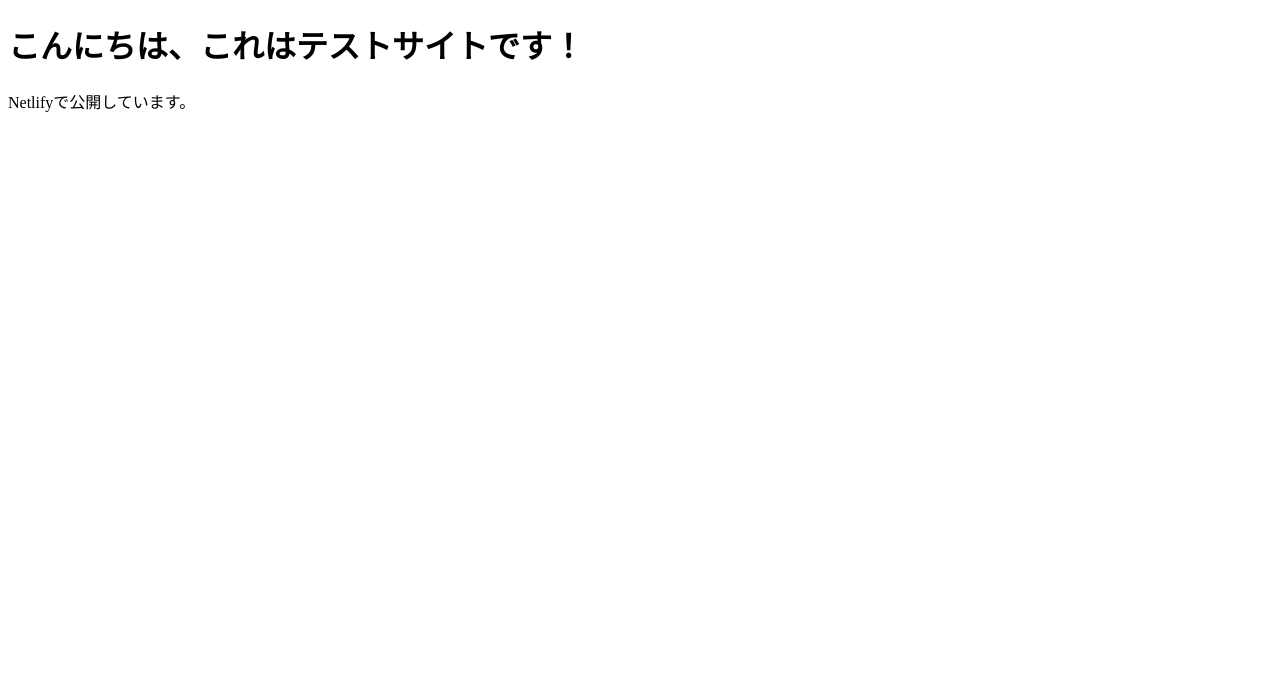
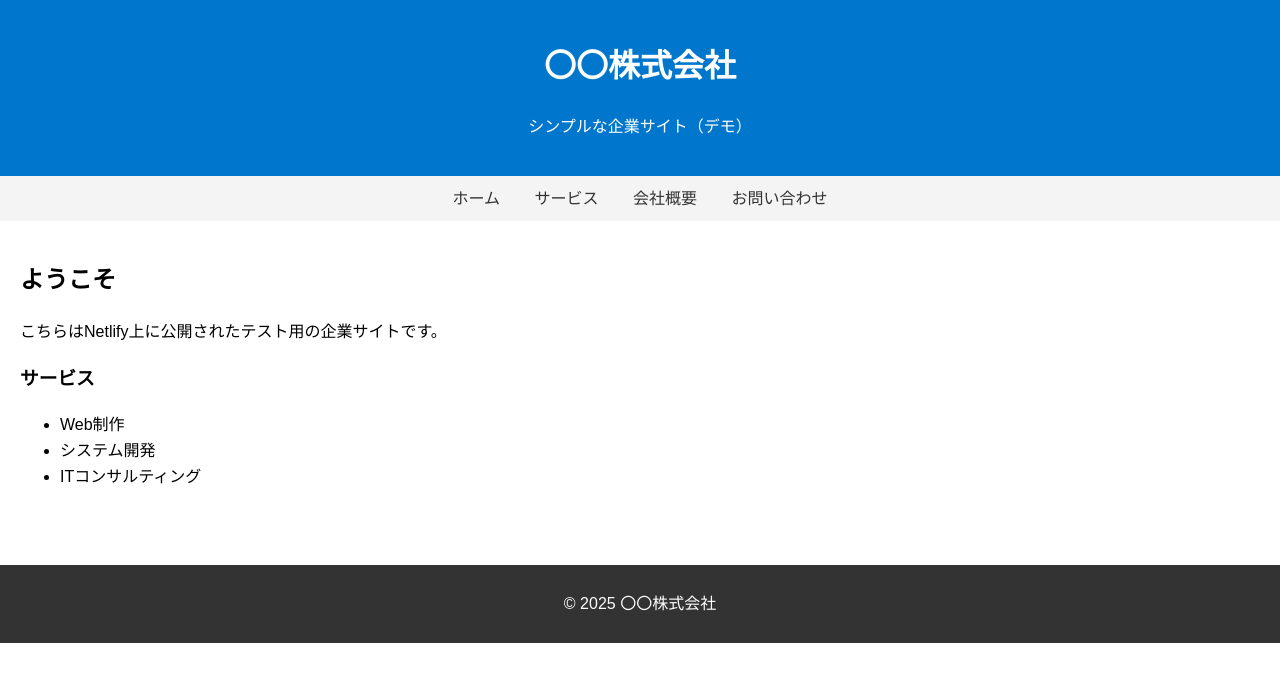
Before and after one commit to icino2851/test-site, a plain HTML site: page index.html in a window 1280 px wide. Drawn offline with Linux system fonts and the light colour scheme.

Commit message:
Update index.html

```diff
--- a/index.html
+++ b/index.html
@@ -2,10 +2,72 @@
 <html lang="ja">
 <head>
   <meta charset="UTF-8">
-  <title>テストサイト</title>
+  <meta name="viewport" content="width=device-width, initial-scale=1.0">
+  <title>テスト企業サイト</title>
+  <style>
+    body {
+      font-family: sans-serif;
+      margin: 0;
+      padding: 0;
+      line-height: 1.6;
+    }
+    header {
+      background-color: #0077cc;
+      color: white;
+      padding: 20px;
+      text-align: center;
+    }
+    nav {
+      background-color: #f4f4f4;
+      padding: 10px;
+      text-align: center;
+    }
+    nav a {
+      margin: 0 15px;
+      text-decoration: none;
+      color: #333;
+    }
+    main {
+      padding: 20px;
+    }
+    footer {
+      background-color: #333;
+      color: white;
+      text-align: center;
+      padding: 10px;
+      margin-top: 40px;
+    }
+  </style>
 </head>
 <body>
-  <h1>こんにちは、これはテストサイトです！</h1>
-  <p>Netlifyで公開しています。</p>
+
+  <header>
+    <h1>〇〇株式会社</h1>
+    <p>シンプルな企業サイト（デモ）</p>
+  </header>
+
+  <nav>
+    <a href="#">ホーム</a>
+    <a href="#">サービス</a>
+    <a href="#">会社概要</a>
+    <a href="#">お問い合わせ</a>
+  </nav>
+
+  <main>
+    <h2>ようこそ</h2>
+    <p>こちらはNetlify上に公開されたテスト用の企業サイトです。</p>
+
+    <h3>サービス</h3>
+    <ul>
+      <li>Web制作</li>
+      <li>システム開発</li>
+      <li>ITコンサルティング</li>
+    </ul>
+  </main>
+
+  <footer>
+    <p>&copy; 2025 〇〇株式会社</p>
+  </footer>
+
 </body>
 </html>
```
